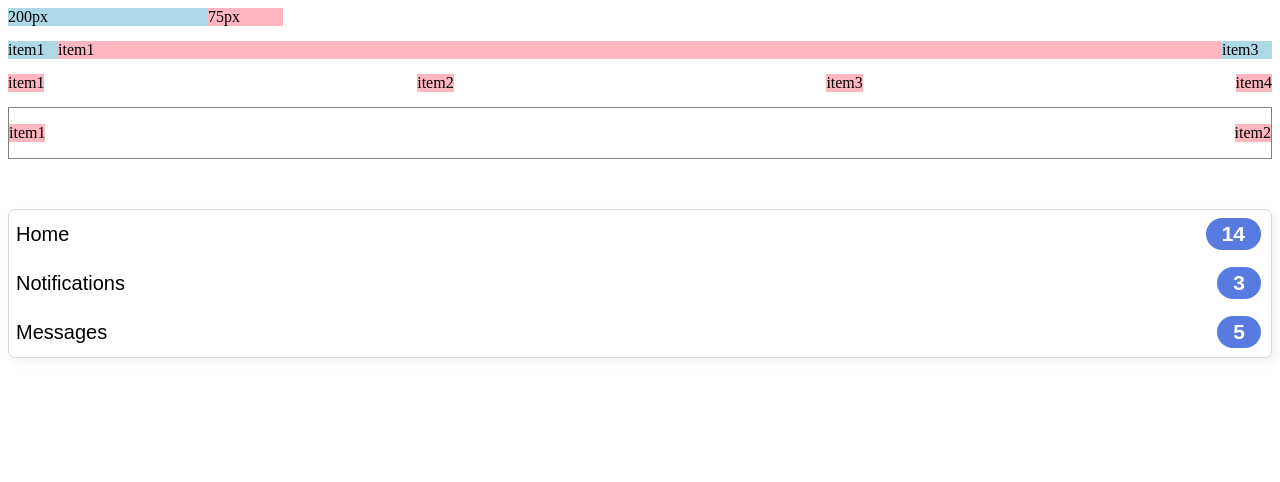
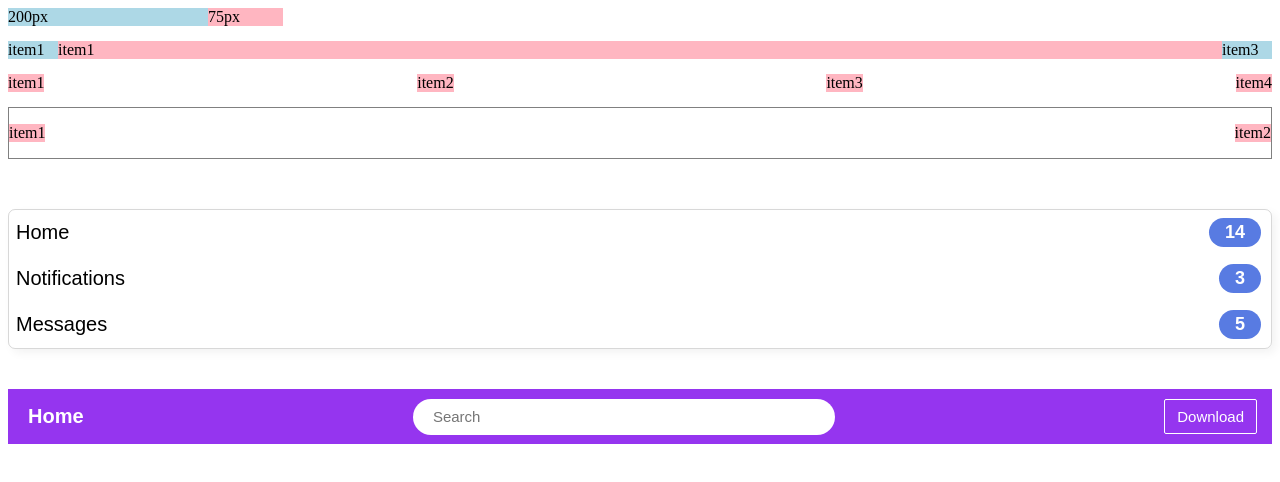
Before and after one commit to jlarivaux/html_css, a plain HTML site: page into_to_html/practice/12a - 12f.html in a window 1280 px wide. Drawn offline with Linux system fonts and the light colour scheme.

Commit message:
lesson 12 complete

```diff
--- a/into_to_html/practice/12a - 12f.html
+++ b/into_to_html/practice/12a - 12f.html
@@ -78,5 +78,21 @@
         <p class="notif-nums">5</p>
       </div>
     </div>
+
+
+
+    <div class="header">
+      <div class="home-button">
+        <p>Home</p>
+      </div>
+
+      <div class="search-bar">
+        <input class="text-bar" type="text" placeholder="Search">
+      </div>
+
+      <div class="download-button">
+        <button class="d-button">Download</button>
+      </div>
+    </div>
   </body>
 </html>
--- a/into_to_html/practice/styles/12e-12g.css
+++ b/into_to_html/practice/styles/12e-12g.css
@@ -6,6 +6,7 @@ p {
 }
 
 .home-box{
+  margin-bottom: 40px;
   box-shadow: 4px 4px 10px rgba(0, 0, 0, .05);
   border-style: solid;
   border-width: 1px;
@@ -22,7 +23,6 @@ p {
 
 .text {
   padding-left: 7px;
-
 }
 
 .notif-nums {
@@ -34,6 +34,60 @@ p {
   padding-top: 4px;
   padding-bottom: 4px;
   margin-right: 10px;
-  font-size: 21px;
+  font-size: 18px;
   font-weight: 600;
 }
+
+.header {
+  background-color: rgb(149, 53, 239);
+  display: flex;
+  flex-direction: row;
+  justify-content: space-between;
+  align-items: center;
+  height: 55px;
+}
+
+.home-button {
+  display: inline-block;
+  color: white;
+  font-weight: 600;
+  margin-left: 20px;
+}
+
+.search-bar {
+  display: inline-block;
+}
+
+.text-bar {
+  width: 400px;
+  height: 20px;
+  border: none;
+  font-size: 15px;
+  border-radius: 20px;
+  padding-left: 20px;
+  padding-top: 8px;
+  padding-bottom: 8px;
+
+}
+
+.download-button {
+  display: inline-block;
+}
+
+
+.d-button {
+  display: inline-block;
+  margin-right: 15px;
+  border-style: solid;
+  border-color: white;
+  color: white;
+  border-radius: 2px;
+  font-weight: 500;
+  border-width: 1px;
+  padding-bottom: 8px;
+  padding-top: 8px;
+  padding-left: 12px;
+  padding-right: 12px;
+  background-color: rgb(149, 53, 239);
+  font-size: 15px;
+}
```
Also changed, not shown: youtube.html (+1 -1 lines), icons/hamburger-menu.svg (added), icons/notifications.svg (added), icons/search.svg (added), icons/upload.svg (added), icons/voice-search-icon.svg (added), icons/youtube-apps.svg (added), icons/youtube-logo.svg (added).
